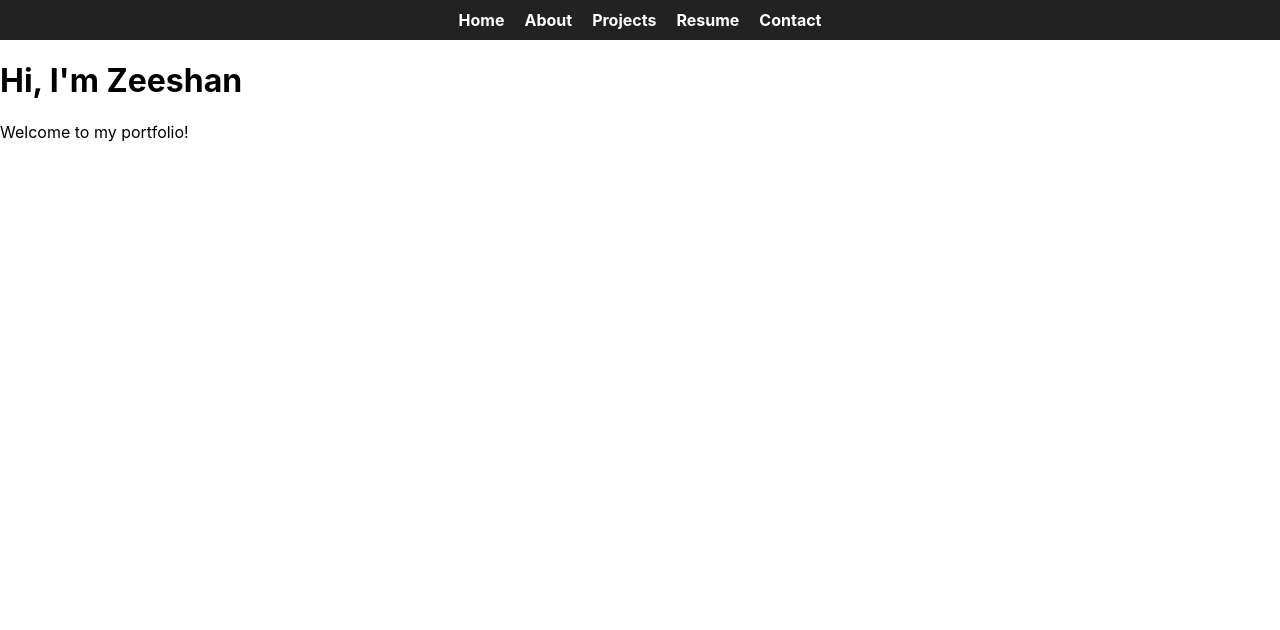
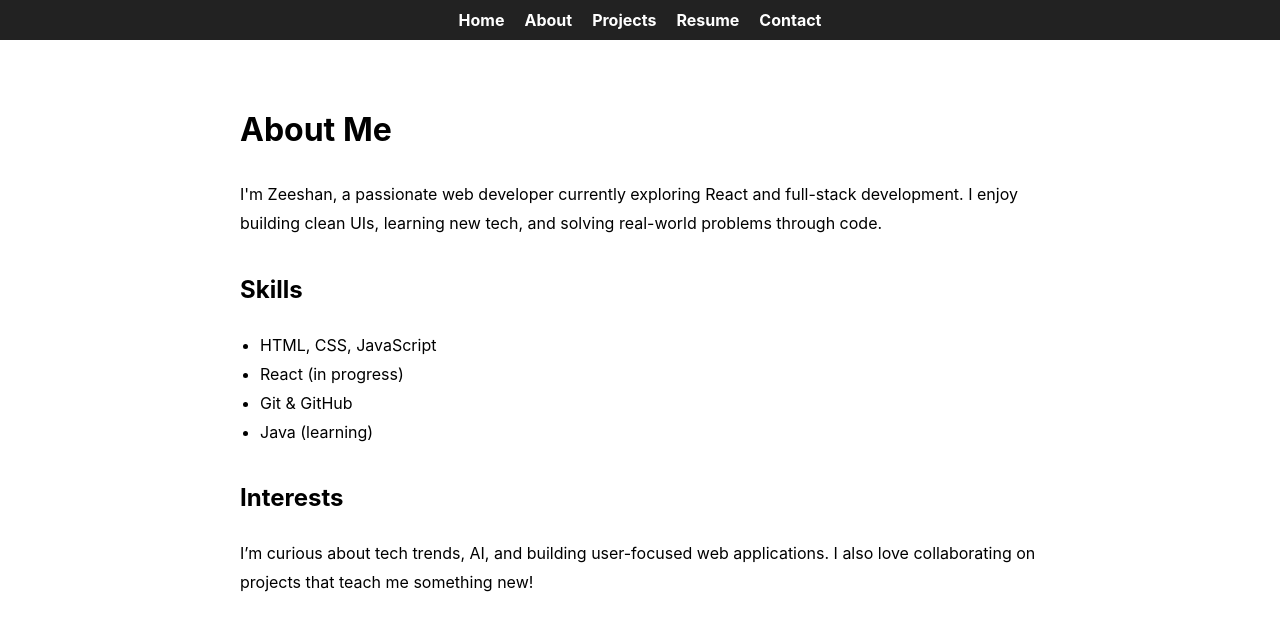
Before and after one commit to Zeeshan0610/zeeshan-portfolio, a React (Create React App) app: page /about in a window 1280 px wide. Shown: the top 630 px of the page. Built offline with nearby package versions, Linux system fonts and the light colour scheme.

Commit message:
Built About page with skills and bio

```diff
--- /dev/null
+++ b/src/pages/About.css
@@ -0,0 +1,14 @@
+.about-container {
+  max-width: 800px;
+  margin: 0 auto;
+  padding: 40px 20px;
+  line-height: 1.8;
+}
+
+.about-section {
+  margin-top: 30px;
+}
+
+.about-section ul {
+  padding-left: 20px;
+}
--- a/src/pages/About.jsx
+++ b/src/pages/About.jsx
@@ -1,8 +1,31 @@
+import "./About.css";
+
 function About() {
   return (
-    <div>
-      <h1>Hi, I'm Zeeshan</h1>
-      <p>Welcome to my portfolio!</p>
+    <div className="about-container">
+      <h1>About Me</h1>
+      <p>
+        I'm Zeeshan, a passionate web developer currently exploring React and full-stack development.
+        I enjoy building clean UIs, learning new tech, and solving real-world problems through code.
+      </p>
+
+      <div className="about-section">
+        <h2>Skills</h2>
+        <ul>
+          <li>HTML, CSS, JavaScript</li>
+          <li>React (in progress)</li>
+          <li>Git & GitHub</li>
+          <li>Java (learning)</li>
+        </ul>
+      </div>
+
+      <div className="about-section">
+        <h2>Interests</h2>
+        <p>
+          I’m curious about tech trends, AI, and building user-focused web applications.
+          I also love collaborating on projects that teach me something new!
+        </p>
+      </div>
     </div>
   );
 }
```
